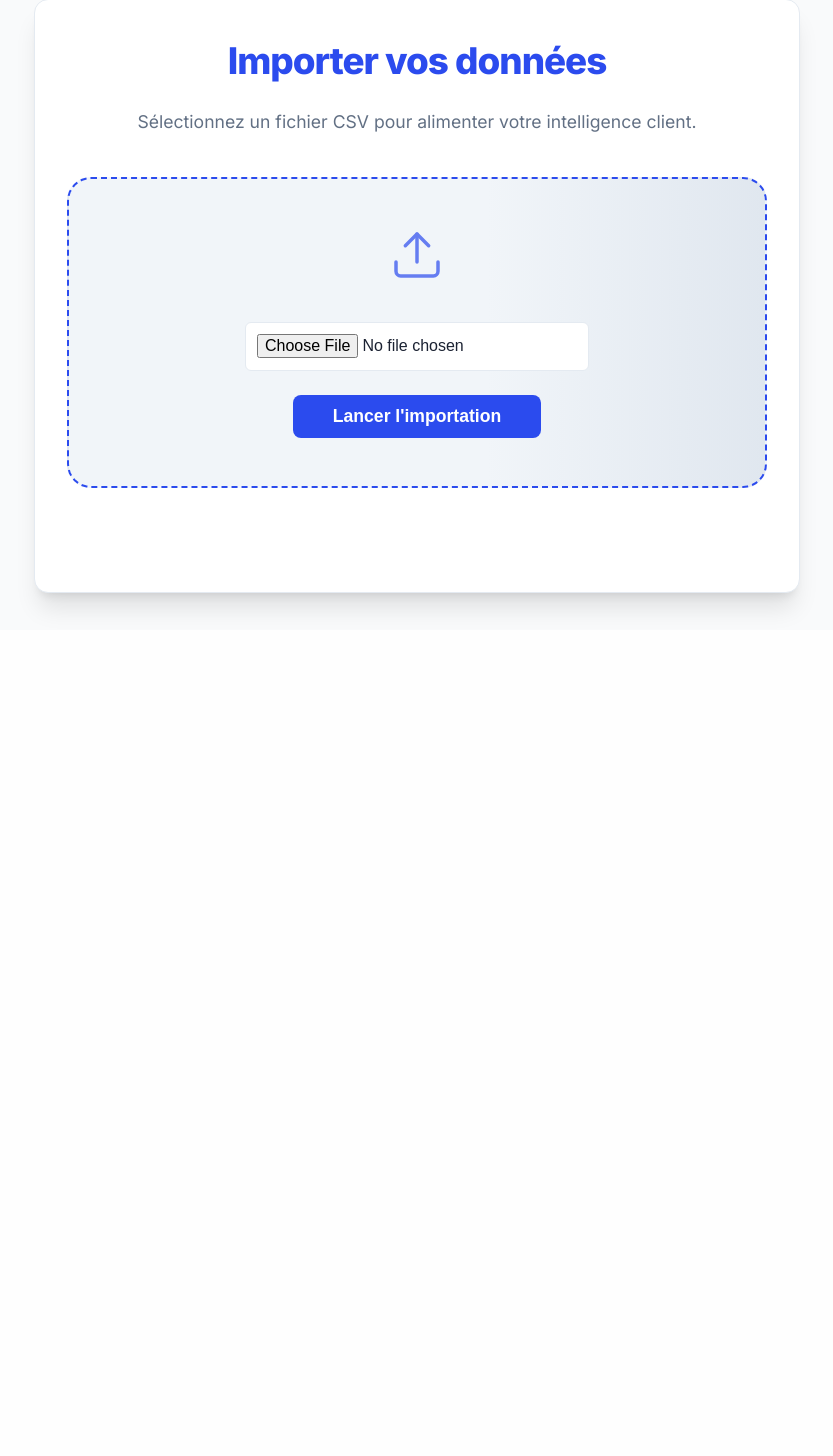
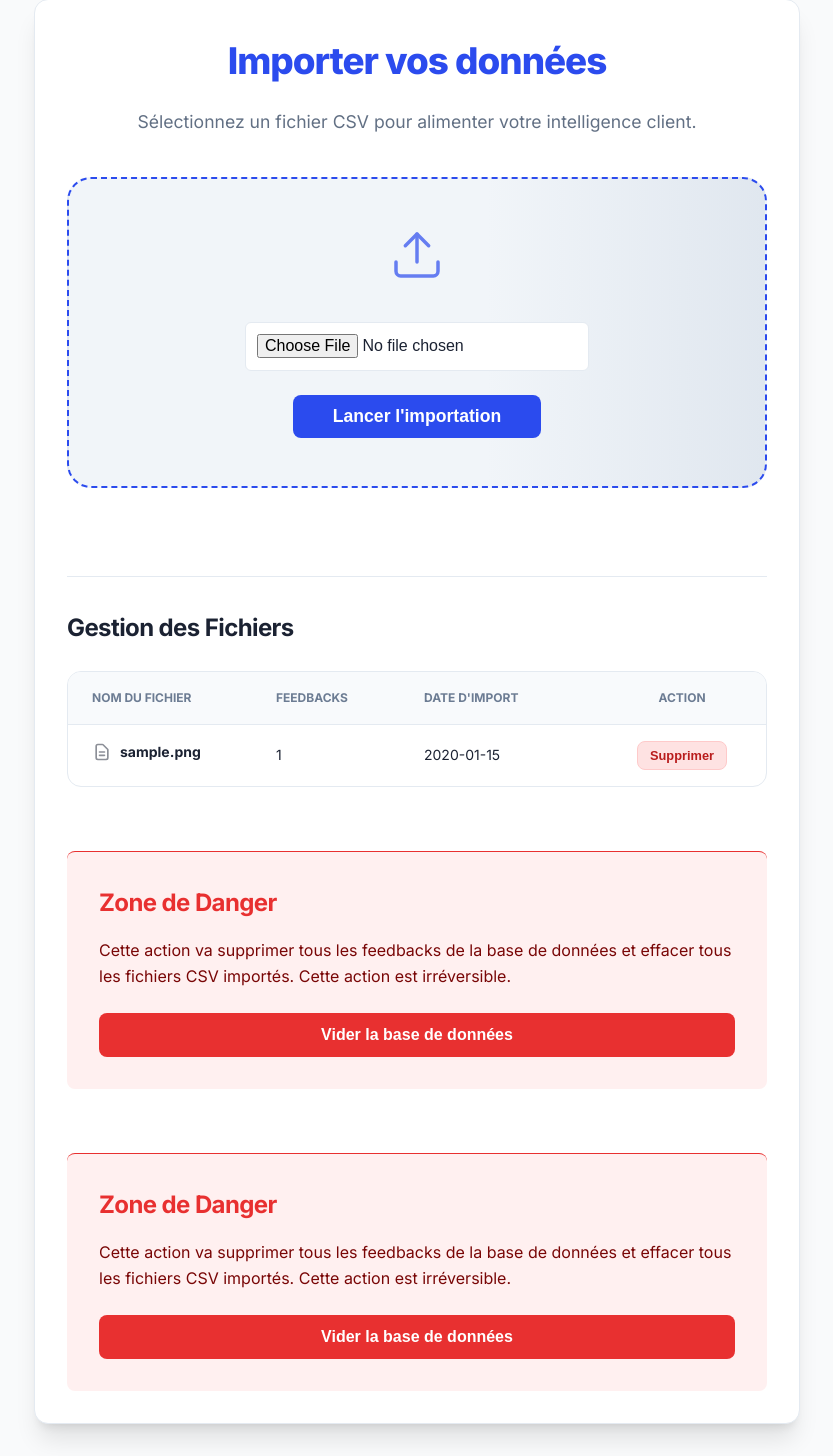
Before and after one commit to MhandAMRANE/dashboard-feedback-ai, a Flask app: page /upload in a window 1280 px wide. Shown: the part 170-1626 px from the top of the page, without its empty margins (223-1056 px from the left). Before the commit the page ends 784 px from the top, so only its background shows below. Run offline with Flask 3, Linux system fonts and the light colour scheme; tables that the repository leaves empty hold one stand-in row (values such as "Sample post").

Commit message:
feat: implement danger zone button to reset database and wipe all imported files

```diff
--- a/app.py
+++ b/app.py
@@ -1,6 +1,6 @@
 import os
 import pandas as pd
-from flask import Flask, render_template, request, send_file
+from flask import Flask, render_template, request, send_file, redirect, url_for
 from werkzeug.utils import secure_filename
 import io
 import csv
@@ -16,6 +16,9 @@ from src.storage import (
     update_feedback_analysis,
     get_unjudged_feedbacks,
     update_feedback_judge,
+    delete_feedbacks_by_file,
+    get_imported_files,
+    delete_all_feedbacks,
 )
 from src.utils import clean_text, generate_text_hash, normalize_date
 from src.llm import analyze_feedback_with_llm, analyze_feedback_with_judge
@@ -40,7 +43,7 @@ def fetch_feedback_dicts():
     return [
         {
             "id": row[0],
-            "feedback_date": row[1],
+            "feedback_date_raw": row[1],
             "text": row[2],
             "text_hash": row[3],
             "sentiment": row[4],
@@ -54,6 +57,7 @@ def fetch_feedback_dicts():
         }
         for row in rows
     ]
+
 
 
 def apply_filters(feedbacks, sentiment_filter=None, theme_filter=None, date_filter=None):
@@ -104,6 +108,7 @@ def upload_page():
     success = None
     file_info = None
     import_summary = None
+    imported_files = get_imported_files()
 
     if request.method == "POST":
         if "file" not in request.files:
@@ -168,7 +173,7 @@ def upload_page():
                             feedback_date = normalize_date(row.get("date"))
                             text_hash = generate_text_hash(text)
 
-                            inserted = insert_feedback(feedback_date, text, text_hash)
+                            inserted = insert_feedback(feedback_date, text, text_hash, source_file=filename)
                             if inserted:
                                 inserted_count += 1
                             else:
@@ -179,6 +184,9 @@ def upload_page():
                             "duplicates": duplicate_count,
                             "total_in_db": count_feedbacks(),
                         }
+
+                        # Refresh list after import
+                        imported_files = get_imported_files()
 
             except Exception as e:
                 error = f"Erreur lors de la lecture du CSV : {str(e)}"
@@ -193,6 +201,7 @@ def upload_page():
         success=success,
         file_info=file_info,
         import_summary=import_summary,
+        imported_files=imported_files,
     )
 
 
@@ -441,5 +450,40 @@ def export_pdf():
     )
 
 
+
+@app.route("/delete_file", methods=["POST"])
+def delete_file():
+    filename = request.form.get("filename")
+    if filename:
+        # 1. Delete from database
+        delete_feedbacks_by_file(filename)
+
+        # 2. Delete from disk
+        filepath = os.path.join(app.config["UPLOAD_FOLDER"], filename)
+        if os.path.exists(filepath):
+            os.remove(filepath)
+
+    return redirect(url_for("upload_page"))
+
+
+@app.route("/reset_database", methods=["POST"])
+def reset_database():
+    # 1. Delete all records from database
+    delete_all_feedbacks()
+
+    # 2. Delete all uploaded CSV files
+    upload_folder = app.config["UPLOAD_FOLDER"]
+    if os.path.exists(upload_folder):
+        for filename in os.listdir(upload_folder):
+            if allowed_file(filename):
+                filepath = os.path.join(upload_folder, filename)
+                try:
+                    os.remove(filepath)
+                except Exception as e:
+                    print(f"Error deleting file {filename}: {e}")
+
+    return redirect(url_for("upload_page"))
+
+
 if __name__ == "__main__":
     app.run(debug=True)
--- a/data/feedback_feature_requests.csv
+++ /dev/null
@@ -1,6 +0,0 @@
-date,text
-2024-03-15,"J'aimerais beaucoup avoir un mode sombre pour travailler la nuit."
-2024-03-15,"S'il vous plaît, ajoutez une intégration avec Google Calendar."
-2024-03-16,"Une application mobile serait vraiment un plus !"
-2024-03-16,"Est-il possible d'exporter les rapports en format PDF au lieu de CSV ?"
-2024-03-17,"On aimerait pouvoir partager les dashboards avec d'autres collègues."
--- a/data/sample_feedbacks.csv
+++ b/data/sample_feedbacks.csv
@@ -4,3 +4,8 @@ date,text
 2026-03-03,"Le prix est trop élevé"
 2026-03-04,"Très bonne qualité, je recommande"
 2026-03-05,"Le site est confus et difficile à utiliser"
+2026-03-06,"Le service client est excellent et très réactif"
+2026-03-07,"Le produit est de bonne qualité mais la livraison a été très longue"
+2026-03-08,"Le prix est un peu élevé mais le produit est conforme à mes attentes"
+2026-03-09,"Le site est facile à utiliser et le produit est de bonne qualité"
+2026-03-10,"Le service client est très réactif et le produit est de bonne qualité"
--- a/src/storage.py
+++ b/src/storage.py
@@ -26,6 +26,7 @@ def init_db():
             judge_themes TEXT,
             judge_confidence REAL,
             judge_explanation TEXT,
+            source_file TEXT,
             created_at TIMESTAMP DEFAULT CURRENT_TIMESTAMP
         )
     """)
@@ -64,15 +65,15 @@ def update_feedback_judge(feedback_id, judge_sentiment, judge_themes, judge_conf
     conn.close()
 
 
-def insert_feedback(feedback_date, text, text_hash):
+def insert_feedback(feedback_date, text, text_hash, source_file=None):
     conn = get_connection()
     cursor = conn.cursor()
 
     try:
         cursor.execute("""
-            INSERT INTO feedbacks (feedback_date, text, text_hash)
-            VALUES (?, ?, ?)
-        """, (feedback_date, text, text_hash))
+            INSERT INTO feedbacks (feedback_date, text, text_hash, source_file)
+            VALUES (?, ?, ?, ?)
+        """, (feedback_date, text, text_hash, source_file))
         conn.commit()
         inserted = True
     except sqlite3.IntegrityError:
@@ -138,3 +139,39 @@ def update_feedback_analysis(feedback_id, sentiment, themes, confidence):
 
     conn.commit()
     conn.close()
+
+
+def delete_feedbacks_by_file(filename):
+    conn = get_connection()
+    cursor = conn.cursor()
+
+    cursor.execute("DELETE FROM feedbacks WHERE source_file = ?", (filename,))
+
+    conn.commit()
+    conn.close()
+
+
+def get_imported_files():
+    conn = get_connection()
+    cursor = conn.cursor()
+
+    cursor.execute("""
+        SELECT source_file, COUNT(*), MIN(created_at)
+        FROM feedbacks
+        WHERE source_file IS NOT NULL
+        GROUP BY source_file
+        ORDER BY MIN(created_at) DESC
+    """)
+
+    rows = cursor.fetchall()
+    conn.close()
+    return rows
+
+def delete_all_feedbacks():
+    conn = get_connection()
+    cursor = conn.cursor()
+
+    cursor.execute("DELETE FROM feedbacks")
+
+    conn.commit()
+    conn.close()
--- a/templates/dashboard.html
+++ b/templates/dashboard.html
@@ -175,12 +175,13 @@
                     <th style="width: 200px;">Thèmes</th>
                     <th style="width: 80px;">Score</th>
                     <th style="width: 150px;">Audit IA</th>
+                    <th>Explication Audit</th>
                 </tr>
             </thead>
             <tbody>
                 {% for feedback in feedbacks %}
                 <tr>
-                    <td class="text-muted">{{ feedback.feedback_date or "-" }}</td>
+                    <td class="text-muted">{{ feedback.feedback_date_raw or "-" }}</td>
                     <td style="font-weight: 500;">{{ feedback.text }}</td>
                     <td>
                         {% if feedback.sentiment == 'positive' %}
@@ -225,6 +226,9 @@
                         {% else %}
                             <span class="text-muted" style="font-size: 0.7rem;">En attente</span>
                         {% endif %}
+                    </td>
+                    <td class="text-muted" style="font-size: 0.85rem; font-style: italic;">
+                        {{ feedback.judge_explanation or "-" }}
                     </td>
                 </tr>
                 {% endfor %}
--- a/templates/upload.html
+++ b/templates/upload.html
@@ -86,5 +86,75 @@
         </div>
     </div>
     {% endif %}
+
+    <div style="margin-top: 3rem; border-top: 1px solid var(--border); padding-top: 2rem;">
+        <h2 style="font-size: 1.5rem; margin-bottom: 1.5rem; color: var(--text-main);">Gestion des Fichiers</h2>
+
+        {% if imported_files %}
+        <div class="table-container">
+            <table>
+                <thead>
+                    <tr>
+                        <th>Nom du Fichier</th>
+                        <th style="width: 100px;">Feedbacks</th>
+                        <th style="width: 150px;">Date d'import</th>
+                        <th style="width: 120px; text-align: center;">Action</th>
+                    </tr>
+                </thead>
+                <tbody>
+                    {% for filename, count, created_at in imported_files %}
+                    <tr>
+                        <td style="display: flex; align-items: center; gap: 8px;">
+                            <svg width="20" height="20" fill="none" stroke="currentColor" viewBox="0 0 24 24" style="opacity: 0.5;">
+                                <path stroke-linecap="round" stroke-linejoin="round" stroke-width="2" d="M9 12h6m-6 4h6m2 5H7a2 2 0 01-2-2V5a2 2 0 012-2h5.586a1 1 0 01.707.293l5.414 5.414a1 1 0 01.293.707V19a2 2 0 01-2 2z"></path>
+                            </svg>
+                            <strong>{{ filename }}</strong>
+                        </td>
+                        <td>{{ count }}</td>
+                        <td class="text-muted">{{ created_at[:10] }}</td>
+                        <td style="text-align: center;">
+                            <form action="{{ url_for('delete_file') }}" method="POST" onsubmit="return confirm('Confirmer la suppression de ce fichier et de toutes ses analyses ?');" style="display: inline;">
+                                <input type="hidden" name="filename" value="{{ filename }}">
+                                <button type="submit" class="btn" style="padding: 6px 12px; font-size: 0.8rem; background: #fee2e2; color: #b91c1c; border: 1px solid #fecaca;">
+                                    Supprimer
+                                </button>
+                            </form>
+                        </td>
+                    </tr>
+                    {% endfor %}
+                </tbody>
+            </table>
+        </div>
+        {% else %}
+        <div style="text-align: center; padding: 2rem; background: #f9fafb; border-radius: 8px; border: 1px dashed var(--border);">
+            <p class="text-muted">Aucun fichier importé actuellement.</p>
+        </div>
+        {% endif %}
+    </div>
+
+    <!-- Danger Zone : Reset Database -->
+    <div style="margin-top: 4rem; border-top: 1px solid var(--danger); padding-top: 2rem; background: #fff0f0; padding: 2rem; border-radius: 8px;">
+        <h2 style="font-size: 1.5rem; margin-bottom: 0.5rem; color: var(--danger);">Zone de Danger</h2>
+        <p style="color: var(--danger-text); margin-bottom: 1.5rem;">Cette action va supprimer tous les feedbacks de la base de données et effacer tous les fichiers CSV importés. Cette action est irréversible.</p>
+
+        <form action="{{ url_for('reset_database') }}" method="POST" onsubmit="return confirm('ATTENTION : Êtes-vous sûr de vouloir vider complètement la base de données et supprimer tous les fichiers importés ? Cette action est définitive.');">
+            <button type="submit" class="btn" style="padding: 0.8rem 1.5rem; font-size: 1rem; font-weight: bold; background: var(--danger); color: white; border: none; width: 100%;">
+                Vider la base de données
+            </button>
+        </form>
+    </div>
+
+    <!-- Danger Zone : Reset Database -->
+    <div style="margin-top: 4rem; border-top: 1px solid var(--danger); padding-top: 2rem; background: #fff0f0; padding: 2rem; border-radius: 8px;">
+        <h2 style="font-size: 1.5rem; margin-bottom: 0.5rem; color: var(--danger);">Zone de Danger</h2>
+        <p style="color: var(--danger-text); margin-bottom: 1.5rem;">Cette action va supprimer tous les feedbacks de la base de données et effacer tous les fichiers CSV importés. Cette action est irréversible.</p>
+
+        <form action="{{ url_for('reset_database') }}" method="POST" onsubmit="return confirm('ATTENTION : Êtes-vous sûr de vouloir vider complètement la base de données et supprimer tous les fichiers importés ? Cette action est définitive.');">
+            <button type="submit" class="btn" style="padding: 0.8rem 1.5rem; font-size: 1rem; font-weight: bold; background: var(--danger); color: white; border: none; width: 100%;">
+                Vider la base de données
+            </button>
+        </form>
+    </div>
 </section>
+
 {% endblock %}
```
Also changed, not shown: JOURNAL.md (+17 -2 lines), static/script.js (deleted).
